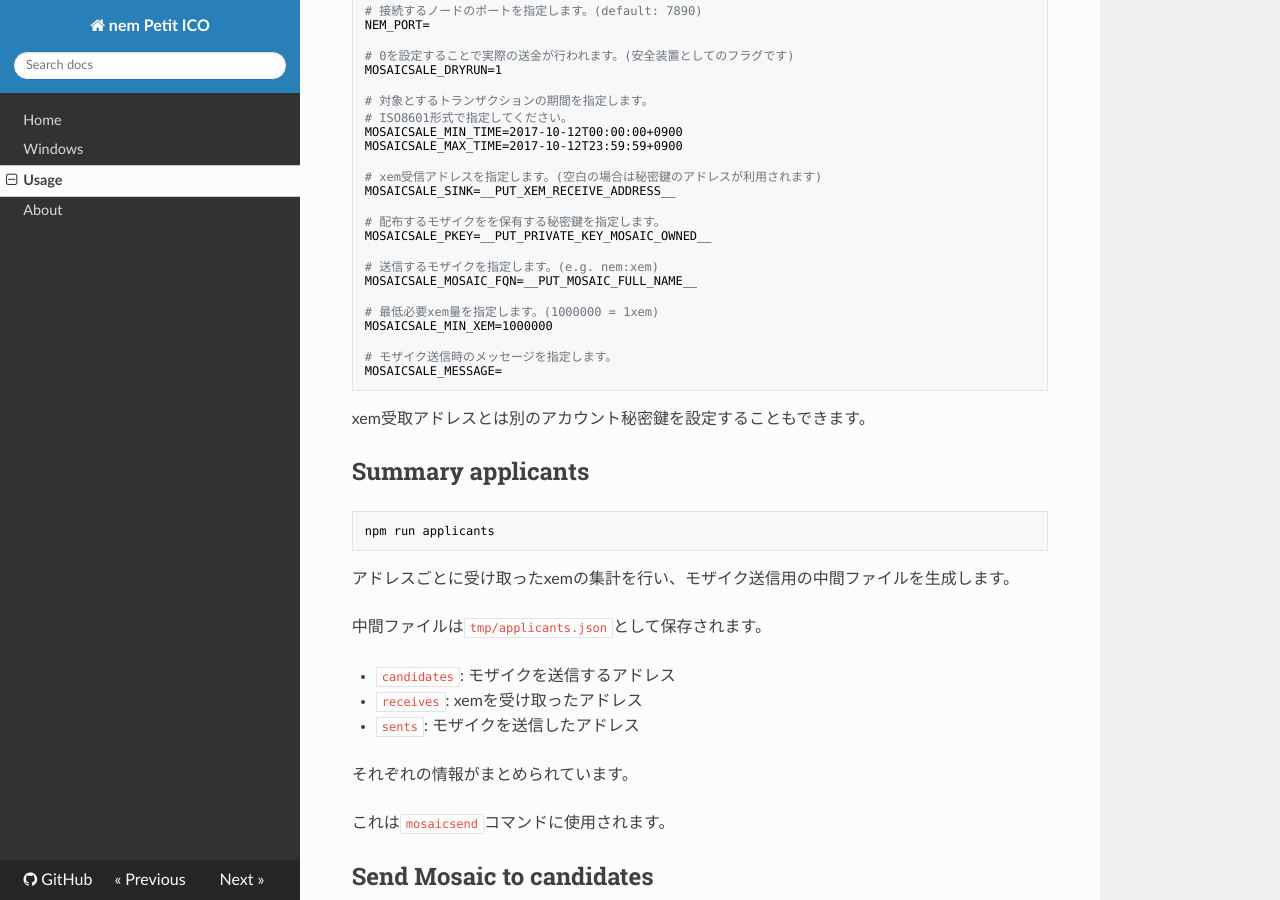
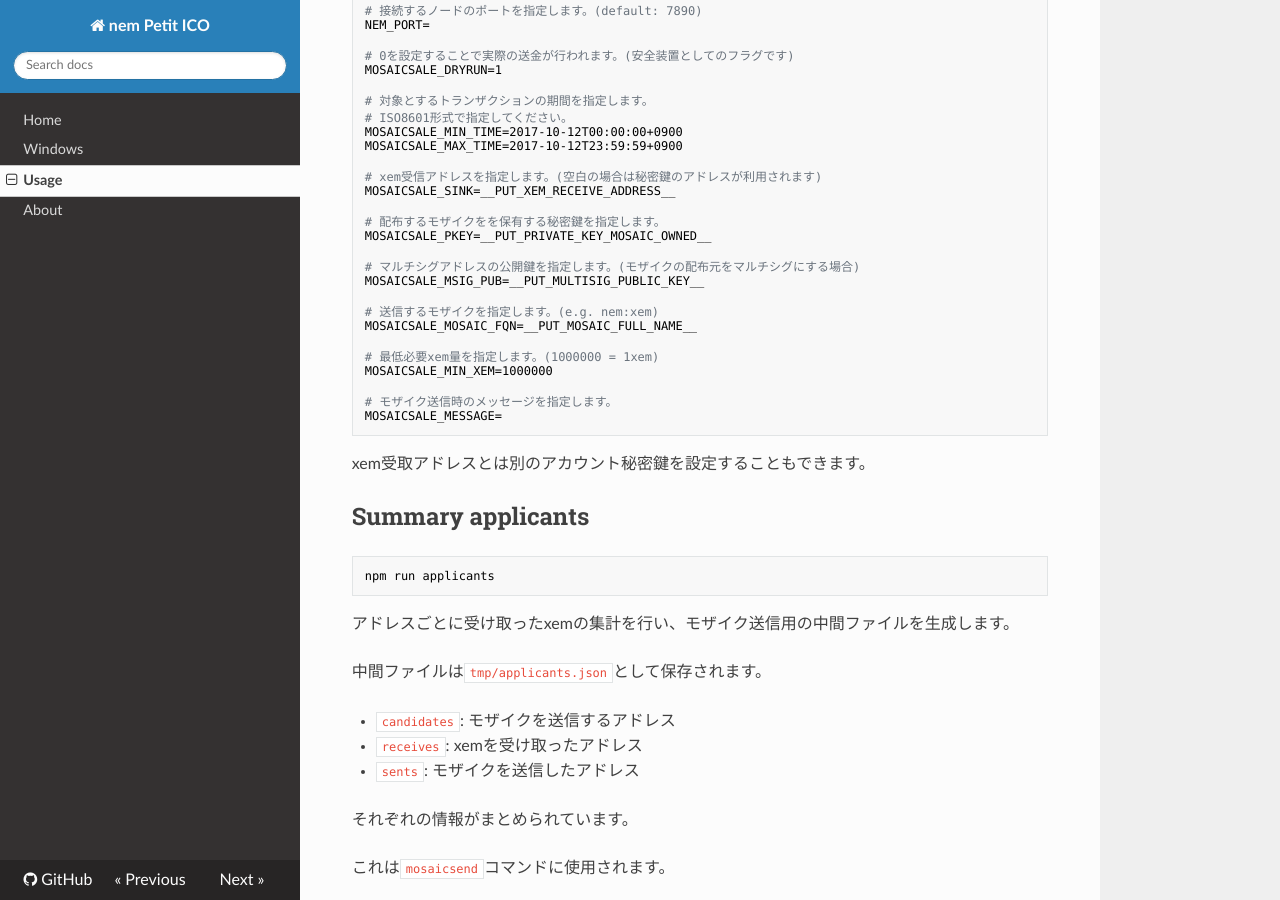
Before and after one commit to 44uk/nem-petit-ico, an MkDocs documentation site: the page built from docs/usage.md, in a window 1280 px wide and 900 px high, scrolled down 369 px. Built offline with MkDocs 1.6.1, drawn with Linux system fonts in a browser that asks for light colours; nearby versions of some CDN libraries; old or Windows-style settings are respelled for this version of MkDocs.

Commit message:
update docs

```diff
--- a/docs/usage.md
+++ b/docs/usage.md
@@ -28,6 +28,9 @@ MOSAICSALE_SINK=__PUT_XEM_RECEIVE_ADDRESS__
 
 # 配布するモザイクをを保有する秘密鍵を指定します。
 MOSAICSALE_PKEY=__PUT_PRIVATE_KEY_MOSAIC_OWNED__
+
+# マルチシグアドレスの公開鍵を指定します。(モザイクの配布元をマルチシグにする場合)
+MOSAICSALE_MSIG_PUB=__PUT_MULTISIG_PUBLIC_KEY__
 
 # 送信するモザイクを指定します。(e.g. nem:xem)
 MOSAICSALE_MOSAIC_FQN=__PUT_MOSAIC_FULL_NAME__
```
